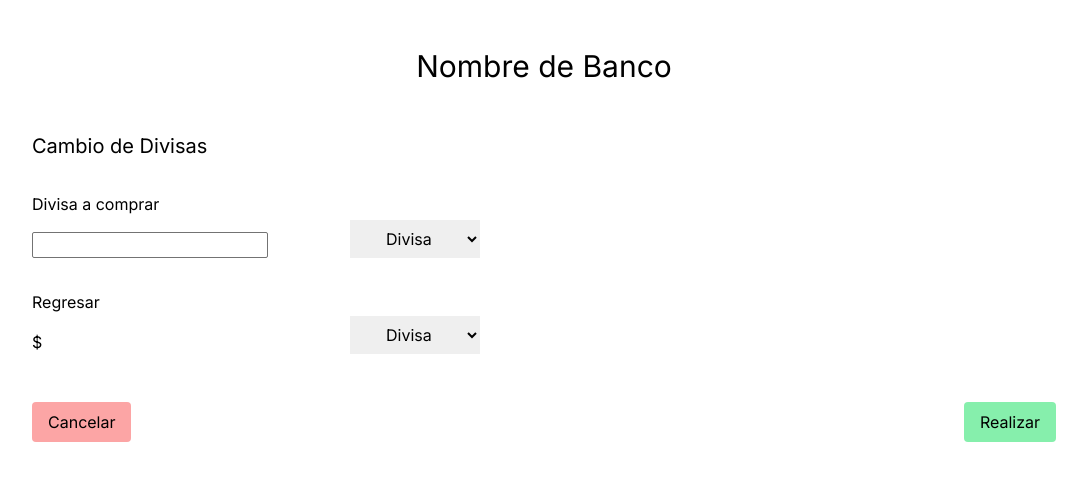
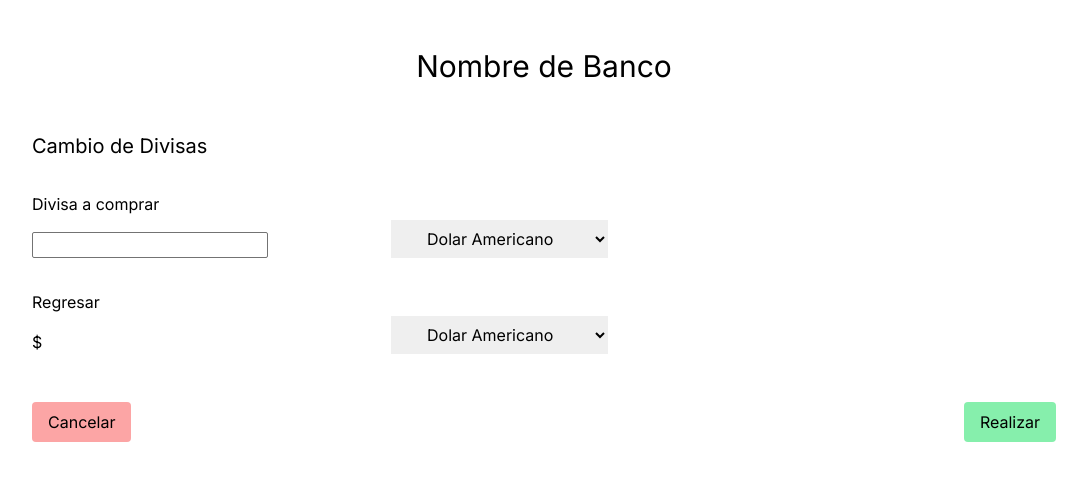
Before and after one commit to Wichosu/sistema_bancario, a Next.js app: page /operaciones/divisas in a window 1280 px wide. Shown: the top 480 px of the page, without its empty margins (96-1183 px from the left). Built offline with nearby package versions, Linux system fonts and the light colour scheme.

Commit message:
Added options to divisas.tsx

```diff
--- a/app/operaciones/divisas/page.tsx
+++ b/app/operaciones/divisas/page.tsx
@@ -1,12 +1,13 @@
 import Footer from "@/components/Footer";
 import Subtitle from "@/components/Subtitle";
+import { coins } from "@/lib/coins";
 
 export default function Page(){
   return(
     <>
       <Subtitle subtitle="Cambio de Divisas" />
       <form className="grid gap-8">
-        <div className="flex max-w-md justify-between">
+        <div className="flex max-w-xl justify-between">
           <div className="grid gap-4">
             <label htmlFor="divisa">Divisa a comprar</label>
             <input
@@ -17,16 +18,24 @@ export default function Page(){
             />
           </div>
           <select className="px-8 py-2 h-fit self-end">
-            <option>Divisa</option>
+            {
+              coins.map((coin, key) => (
+                <option key={key} value={coin.value}>{ coin.name }</option>
+              ))
+            }
           </select>
         </div>
-        <div className="flex max-w-md justify-between">
+        <div className="flex max-w-xl justify-between">
           <div className="grid gap-4">
             <p>Regresar</p>
             <p>$</p>
           </div>
           <select className="px-8 py-2 h-fit self-end">
-            <option>Divisa</option>
+            {
+              coins.map((coin, key) => (
+                <option key={key} value={coin.value}>{ coin.name }</option>
+              ))
+            }
           </select>
         </div>
         <Footer />
```
